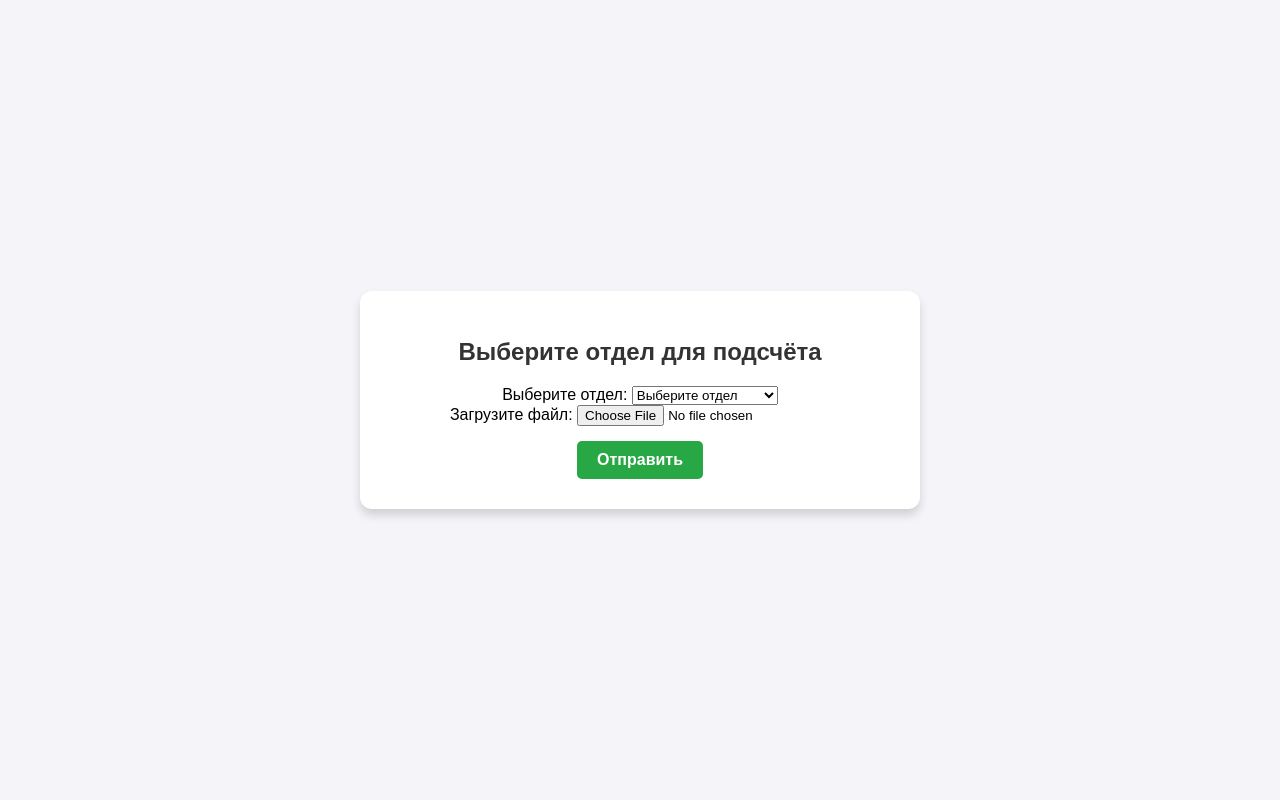
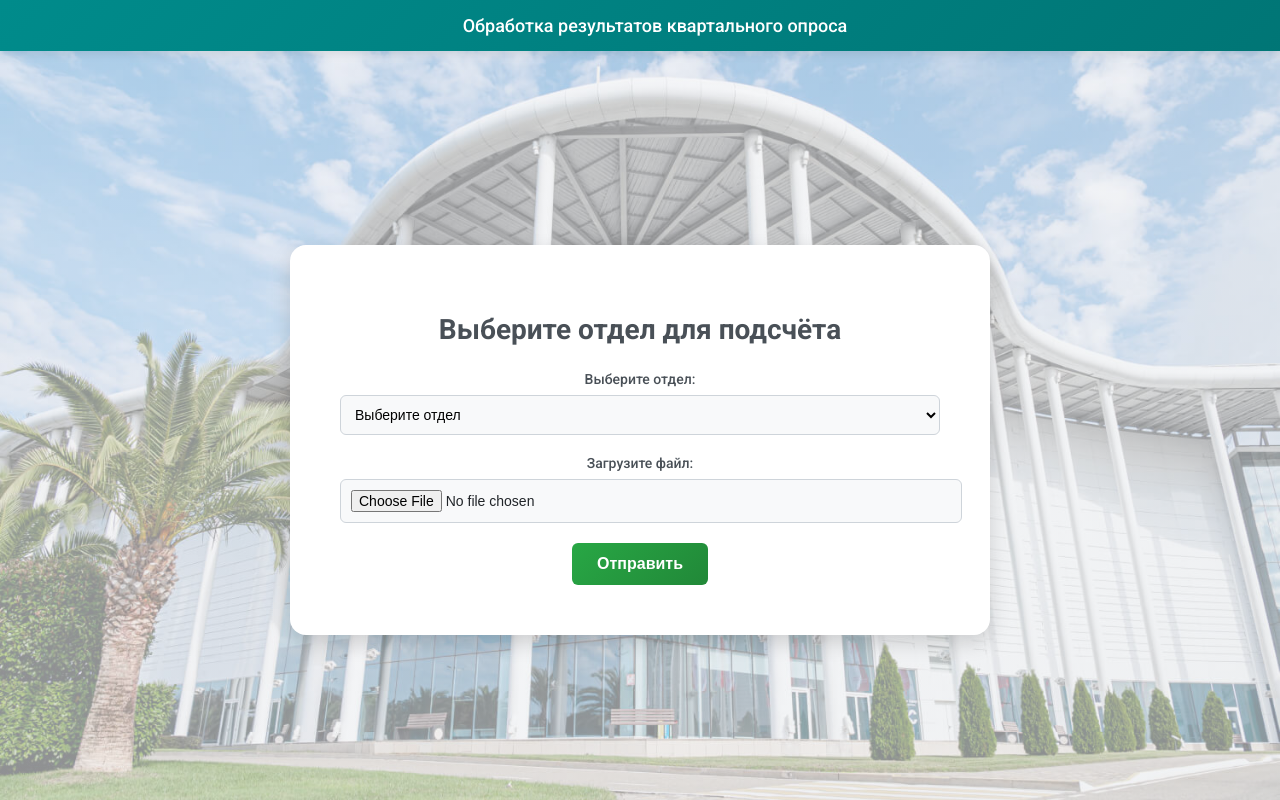
Before and after one commit to gavrushhha/sirius_cpi, a FastAPI app: page / in a window 1280 px wide. Run offline with FastAPI, Linux system fonts and the light colour scheme.

Commit message:
update css

```diff
--- a/sirius_cpi/static/styles.css
+++ b/sirius_cpi/static/styles.css
@@ -1,88 +1,154 @@
 /* Общий стиль */
 body {
-    font-family: Arial, sans-serif;
-    background-color: #f4f4f9;
+    font-family: 'Roboto', sans-serif;
+    background: linear-gradient(135deg, rgba(243, 244, 247, 0.6), rgba(233, 236, 239, 0.6)),
+                url('/static/images/sirius.jpg') no-repeat center center fixed;
+    background-size: cover;
     margin: 0;
     padding: 0;
     display: flex;
     justify-content: center;
     align-items: center;
     height: 100vh;
+    color: #212529;
 }
-
 /* Контейнер для контента */
 .container {
     text-align: center;
     background: white;
-    padding: 30px;
-    border-radius: 12px;
-    box-shadow: 0 6px 10px rgba(0, 0, 0, 0.15);
-    max-width: 500px;
+    padding: 50px; /* Увеличиваем отступы */
+    border-radius: 16px;
+    box-shadow: 0 8px 20px rgba(0, 0, 0, 0.15);
+    max-width: 600px; /* Увеличиваем максимальную ширину */
     width: 100%;
+    transition: transform 0.3s, box-shadow 0.3s;
+}
+
+.container:hover {
+    transform: translateY(-5px);
+    box-shadow: 0 12px 30px rgba(0, 0, 0, 0.2);
 }
 
 /* Заголовок */
 h1 {
-    color: #333;
-    font-size: 24px;
-    margin-bottom: 20px;
+    color: #495057;
+    font-size: 28px;
+    margin-bottom: 25px;
+    font-weight: bold;
 }
 
 /* Список кнопок выбора отдела */
 ul {
     list-style-type: none;
     padding: 0;
-    margin: 20px 0;
+    margin: 25px 0;
 }
 
 ul li {
-    margin: 10px 0;
+    margin: 12px 0;
 }
 
 a {
     text-decoration: none;
     display: inline-block;
-    background-color: #007BFF;
+    background: linear-gradient(135deg, #6c63ff, #4a47e0);
     color: white;
-    padding: 10px 20px;
-    border-radius: 5px;
+    padding: 12px 25px;
+    border-radius: 6px;
     font-size: 16px;
-    font-weight: bold;
-    transition: background-color 0.3s;
+    font-weight: 600;
+    transition: background 0.3s ease, transform 0.2s ease;
 }
 
 a:hover {
-    background-color: #0056b3;
+    background: linear-gradient(135deg, #5a55d8, #3a37b0);
+    transform: scale(1.05);
 }
 
 /* Форма загрузки файла */
 form {
-    margin-top: 20px;
+    margin-top: 25px;
 }
 
-input[type="file"] {
-    margin-bottom: 15px;
+form label {
+    display: block;
+    margin-bottom: 8px;
+    font-size: 14px;
+    font-weight: 500;
+    color: #495057;
+}
+
+input[type="file"], select {
+    width: 100%;
+    padding: 10px;
+    margin-bottom: 20px;
+    border: 1px solid #ced4da;
+    border-radius: 6px;
+    background: #f8f9fa;
+    font-size: 14px;
+    transition: border-color 0.3s ease;
+}
+
+input[type="file"]:focus, select:focus {
+    border-color: #6c63ff;
+    outline: none;
 }
 
 button {
-    background-color: #28a745;
+    background: linear-gradient(135deg, #28a745, #218838);
     color: white;
-    padding: 10px 20px;
+    padding: 12px 25px;
     border: none;
-    border-radius: 5px;
+    border-radius: 6px;
     cursor: pointer;
     font-size: 16px;
-    font-weight: bold;
-    transition: background-color 0.3s;
+    font-weight: 600;
+    transition: background 0.3s ease, transform 0.2s ease;
 }
 
 button:hover {
-    background-color: #218838;
+    background: linear-gradient(135deg, #218838, #1e7e34);
+    transform: scale(1.05);
 }
 
 /* Информация о выбранном отделе */
 .department-info {
-    color: #555;
+    color: #6c757d;
     font-size: 18px;
-    margin-top: 10px;
+    margin-top: 15px;
 }
+
+/* Адаптивный дизайн */
+@media (max-width: 768px) {
+    .container {
+        padding: 30px;
+    }
+
+    h1 {
+        font-size: 24px;
+    }
+
+    button, a {
+        font-size: 14px;
+        padding: 10px 20px;
+    }
+}
+
+.header-banner {
+    background: linear-gradient(135deg, #008b8b, #007575); /* Цвет, как на изображении */
+    color: #ffffff;
+    font-size: 18px;
+    font-weight: 500;
+    text-align: center;
+    padding: 15px;
+    position: fixed;
+    top: 0;
+    left: 0;
+    width: 100%;
+    box-shadow: 0 2px 10px rgba(0, 0, 0, 0.1);
+    z-index: 1000;
+}
+
+.container {
+    margin-top: 80px; /* Отступ под фиксированную плашку */
+}
--- a/sirius_cpi/templates/base.html
+++ b/sirius_cpi/templates/base.html
@@ -4,7 +4,8 @@
     <meta charset="UTF-8">
     <meta name="viewport" content="width=device-width, initial-scale=1.0">
     <title>{% block title %}{% endblock %}</title>
-    <link rel="stylesheet" href="/static/style.css">
+    <link rel="stylesheet" href="/static/styles.css">
+    <link href="https://fonts.googleapis.com/css2?family=Roboto:wght@400;500;700&display=swap" rel="stylesheet">
 </head>
 <body>
     <div>
--- a/sirius_cpi/templates/department_selection.html
+++ b/sirius_cpi/templates/department_selection.html
@@ -5,8 +5,12 @@
     <meta name="viewport" content="width=device-width, initial-scale=1.0">
     <title>Выбор отдела</title>
     <link rel="stylesheet" href="/static/styles.css">
+    <link href="https://fonts.googleapis.com/css2?family=Roboto:wght@400;500;700&display=swap" rel="stylesheet">
 </head>
 <body>
+    <div class="header-banner">
+        Обработка результатов квартального опроса
+    </div>
     <div class="container">
         <h1>Выберите отдел для подсчёта</h1>
         <form action="/process-file/" method="post" enctype="multipart/form-data">
--- a/sirius_cpi/templates/upload.html
+++ b/sirius_cpi/templates/upload.html
@@ -5,6 +5,7 @@
     <meta name="viewport" content="width=device-width, initial-scale=1.0">
     <title>Загрузка файла</title>
     <link rel="stylesheet" href="/static/styles.css">
+    <link href="https://fonts.googleapis.com/css2?family=Roboto:wght@400;500;700&display=swap" rel="stylesheet">
 </head>
 <body>
     <div class="container">
```
Also changed, not shown: sirius_cpi/templates/login.html (deleted, +0 -19 lines), sirius_cpi/static/images/sirius.jpg (added), 1 other file.
